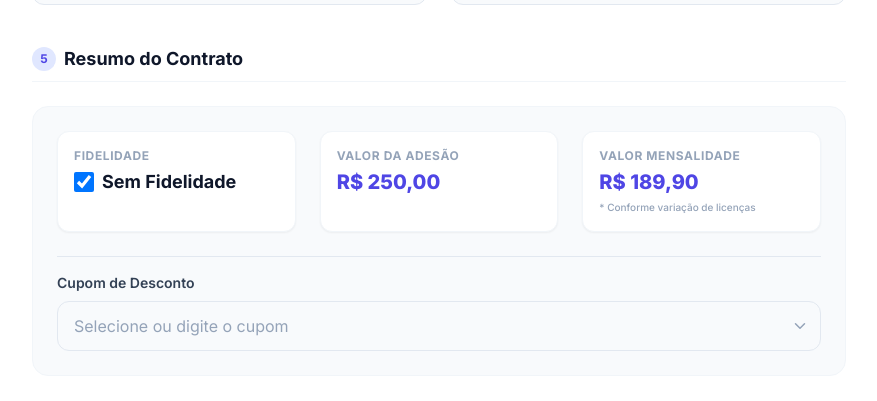
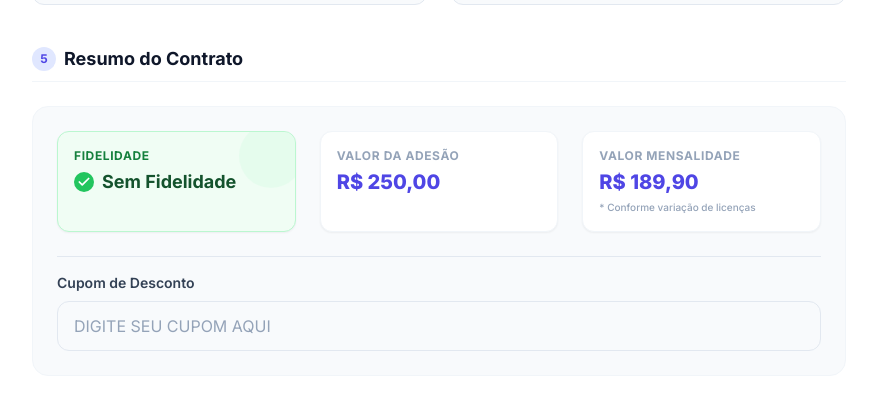
Before and after one commit to LucasPedropl/Bixs, a React (Vite) app: page /#/contratos in a window 1280 px wide. Shown: the part 1480-1881 px from the top of the page, without its empty margins (201-1078 px from the left). Built offline with nearby package versions, Linux system fonts and the light colour scheme; what @react-pdf/renderer would draw is missing.

Commit message:
feat: Add general rules to contract document
Includes event period, machine quantity, and license quantity in the contract document. Updates validation rules for machines and licenses.

```diff
--- a/components/ContractDocument.tsx
+++ b/components/ContractDocument.tsx
@@ -352,6 +352,28 @@ const ContractDocument: React.FC<ContractDocumentProps> = ({ data }) => {
 				</View>
 
 				<View style={styles.section}>
+					<Text style={styles.clauseTitle}>
+						Regras Gerais
+					</Text>
+					{isEvent ? (
+						<View style={{ marginLeft: 10 }}>
+							<Text style={styles.paragraph}>
+								• Período do Evento: {data.dataInicio ? new Date(data.dataInicio).toLocaleDateString('pt-BR') : ''} a {data.dataFim ? new Date(data.dataFim).toLocaleDateString('pt-BR') : ''}
+							</Text>
+							<Text style={styles.paragraph}>
+								• Quantidade de Máquinas: {data.qtdeMaquinas}
+							</Text>
+						</View>
+					) : (
+						<View style={{ marginLeft: 10 }}>
+							<Text style={styles.paragraph}>
+								• Quantidade de Licenças: {data.qtdeLicencas}
+							</Text>
+						</View>
+					)}
+				</View>
+
+				<View style={styles.section}>
 					<Text style={{ marginTop: 20, textAlign: 'center' }}>
 						Belo Horizonte,{' '}
 						{new Date().toLocaleDateString('pt-BR', {
--- a/pages/Contracts.tsx
+++ b/pages/Contracts.tsx
@@ -21,9 +21,16 @@ import {
 } from 'lucide-react';
 
 const SEGMENTOS = ['Evento', 'Bar', 'Restaurante', 'Loja', 'Hortifruti', 'Conveniência'];
-const MAQUINAS = Array.from({ length: 31 }, (_, i) => i.toString());
+const MAQUINAS = Array.from({ length: 30 }, (_, i) => (i + 1).toString());
 const LICENCAS = Array.from({ length: 99 }, (_, i) => (i + 1).toString());
-const CUPONS = ['ADE30%W', 'ADE50Y', 'ADE70JZ', 'MEN2B', 'MEN3A'];
+
+const VALID_COUPONS: Record<string, { type: string; discount?: number; adesao?: number; mensalidade?: number; description: string }> = {
+	'ADE30%W': { type: 'adesao', discount: 0.3, description: '30% de desconto na adesão' },
+	'ADE50Y': { type: 'adesao', discount: 0.5, description: '50% de desconto na adesão' },
+	'ADE70JZ': { type: 'adesao', discount: 0.7, description: '70% de desconto na adesão' },
+	'MEN2B': { type: 'custom', adesao: 50, mensalidade: 179.90, description: 'Mensalidade R$ 179,90 e Adesão R$ 50,00' },
+	'MEN3A': { type: 'custom', adesao: 0, mensalidade: 169.90, description: 'Mensalidade R$ 169,90 e Adesão Grátis' }
+};
 
 const isValidCPF = (cpf: string) => {
 	cpf = cpf.replace(/[^\d]+/g, '');
@@ -438,7 +445,7 @@ const Contracts: React.FC = () => {
 			}
 
 			if (name === 'qtdeMaquinas' && typeof value === 'string') {
-				if (value && !MAQUINAS.includes(value)) newErrors.qtdeMaquinas = 'Quantidade inválida (0-30).';
+				if (value && !MAQUINAS.includes(value)) newErrors.qtdeMaquinas = 'Quantidade inválida (1-30).';
 				else delete newErrors.qtdeMaquinas;
 			}
 
@@ -725,6 +732,35 @@ const Contracts: React.FC = () => {
 	const inputClasses =
 		'w-full px-4 py-3 rounded-xl border border-slate-200 bg-slate-50 focus:bg-white focus:border-primary-500 focus:ring-4 focus:ring-primary-500/10 transition-all outline-none text-slate-700 placeholder:text-slate-400';
 	const labelClasses = 'block text-sm font-semibold text-slate-700 mb-2';
+
+	// Cálculos de valores com base no cupom
+	const baseAdesao = 250;
+	const baseMensalidade = 189.90;
+
+	let finalAdesao = baseAdesao;
+	let finalMensalidade = baseMensalidade;
+	let economia = 0;
+	let cupomValido = false;
+	let mensagemCupom = '';
+
+	if (formData.cupomDesconto) {
+		const cupom = VALID_COUPONS[formData.cupomDesconto.toUpperCase()];
+		if (cupom) {
+			cupomValido = true;
+			if (cupom.type === 'adesao' && cupom.discount) {
+				const desconto = baseAdesao * cupom.discount;
+				finalAdesao = baseAdesao - desconto;
+				economia = desconto;
+			} else if (cupom.type === 'custom') {
+				economia = (baseAdesao - (cupom.adesao || 0)) + (baseMensalidade - (cupom.mensalidade || 0));
+				finalAdesao = cupom.adesao || 0;
+				finalMensalidade = cupom.mensalidade || 0;
+			}
+			mensagemCupom = `Cupom válido! Você economizou R$ ${economia.toFixed(2).replace('.', ',')}. Este é um cupom de uso único e não será mais válido para este usuário após a geração.`;
+		} else {
+			mensagemCupom = 'Cupom inválido ou expirado.';
+		}
+	}
 
 	return (
 		<div className="min-h-screen bg-slate-50 pt-28 pb-20">
@@ -1099,38 +1135,60 @@ const Contracts: React.FC = () => {
 									</h3>
 									<div className="bg-slate-50 rounded-2xl p-6 border border-slate-100 space-y-6">
 										<div className="grid grid-cols-1 md:grid-cols-3 gap-6">
-											<div className="p-4 bg-white rounded-xl border border-slate-100 shadow-sm">
-												<p className="text-xs font-bold text-slate-400 uppercase tracking-wider mb-1">Fidelidade</p>
-												<div className="flex items-center gap-2">
-													<input
-														type="checkbox"
-														checked={formData.semFidelidade}
-														onChange={(e) => handleValueChange('semFidelidade', e.target.checked)}
-														className="w-5 h-5 rounded border-slate-300 text-primary-600 focus:ring-primary-500"
-													/>
-													<span className="text-lg font-bold text-slate-900">Sem Fidelidade</span>
+											<div className="p-4 bg-green-50 rounded-xl border border-green-200 shadow-sm relative overflow-hidden">
+												<div className="absolute -right-2 -top-2 w-16 h-16 bg-green-100 rounded-full opacity-50"></div>
+												<p className="text-xs font-bold text-green-700 uppercase tracking-wider mb-1">Fidelidade</p>
+												<div className="flex items-center gap-2 relative z-10">
+													<div className="w-5 h-5 rounded-full bg-green-500 flex items-center justify-center text-white">
+														<Check size={14} strokeWidth={3} />
+													</div>
+													<span className="text-lg font-bold text-green-900">Sem Fidelidade</span>
 												</div>
 											</div>
 											<div className="p-4 bg-white rounded-xl border border-slate-100 shadow-sm">
 												<p className="text-xs font-bold text-slate-400 uppercase tracking-wider mb-1">Valor da Adesão</p>
-												<p className="text-xl font-extrabold text-primary-600">R$ 250,00</p>
+												<div className="flex items-baseline gap-2">
+													<p className="text-xl font-extrabold text-primary-600">
+														R$ {finalAdesao.toFixed(2).replace('.', ',')}
+													</p>
+													{cupomValido && finalAdesao !== baseAdesao && (
+														<p className="text-sm text-slate-400 line-through">
+															R$ {baseAdesao.toFixed(2).replace('.', ',')}
+														</p>
+													)}
+												</div>
 											</div>
 											<div className="p-4 bg-white rounded-xl border border-slate-100 shadow-sm">
 												<p className="text-xs font-bold text-slate-400 uppercase tracking-wider mb-1">Valor Mensalidade</p>
-												<p className="text-xl font-extrabold text-primary-600">R$ 189,90</p>
+												<div className="flex items-baseline gap-2">
+													<p className="text-xl font-extrabold text-primary-600">
+														R$ {finalMensalidade.toFixed(2).replace('.', ',')}
+													</p>
+													{cupomValido && finalMensalidade !== baseMensalidade && (
+														<p className="text-sm text-slate-400 line-through">
+															R$ {baseMensalidade.toFixed(2).replace('.', ',')}
+														</p>
+													)}
+												</div>
 												<p className="text-[10px] text-slate-400 font-medium mt-1">* Conforme variação de licenças</p>
 											</div>
 										</div>
 
 										<div className="pt-4 border-t border-slate-200">
-											<SearchableSelect
-												label="Cupom de Desconto"
+											<label className={labelClasses}>Cupom de Desconto</label>
+											<input
+												type="text"
 												name="cupomDesconto"
 												value={formData.cupomDesconto}
-												options={CUPONS}
-												placeholder="Selecione ou digite o cupom"
-												onChange={handleValueChange}
+												onChange={(e) => handleValueChange('cupomDesconto', e.target.value.toUpperCase())}
+												className={`${inputClasses} uppercase`}
+												placeholder="Digite seu cupom aqui"
 											/>
+											{formData.cupomDesconto && (
+												<p className={`text-sm font-medium mt-2 p-3 rounded-lg ${cupomValido ? 'bg-green-50 text-green-700 border border-green-200' : 'bg-red-50 text-red-600 border border-red-200'}`}>
+													{mensagemCupom}
+												</p>
+											)}
 										</div>
 									</div>
 								</div>
```
